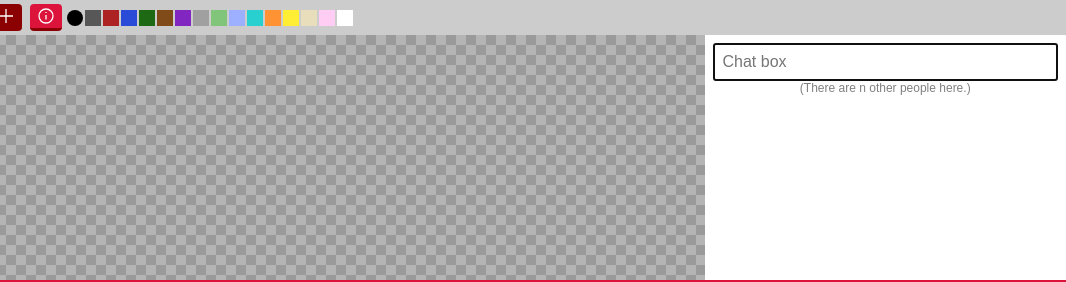
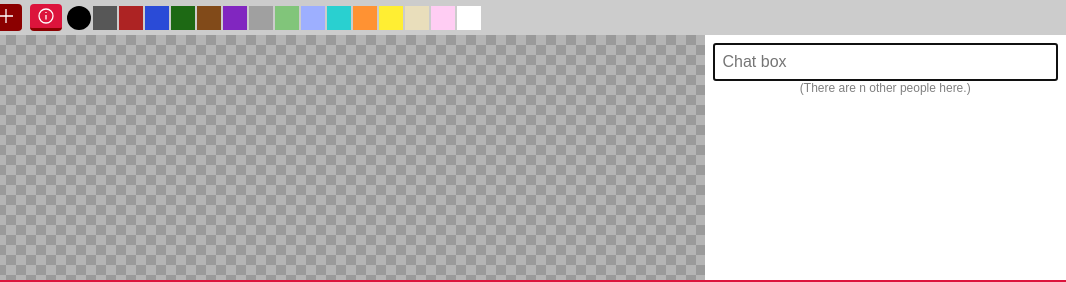
Before and after one commit to gabrielfalcao/editfight-grid, a website: page public/index.html in a window 1280 px wide. Shown: the top 282 px of the page, 214-1280 px from the left. Drawn offline with Linux system fonts and the light colour scheme.

Commit message:
Small UI fix

```diff
--- a/public/index.html
+++ b/public/index.html
@@ -159,8 +159,8 @@
 
     .colorBox {
       position: relative;
-      min-width: 1em;
-      min-height: 1em;
+      min-width: 1.5em;
+      min-height: 1.5em;
       margin: 1px;
       cursor: pointer;
     }
```
